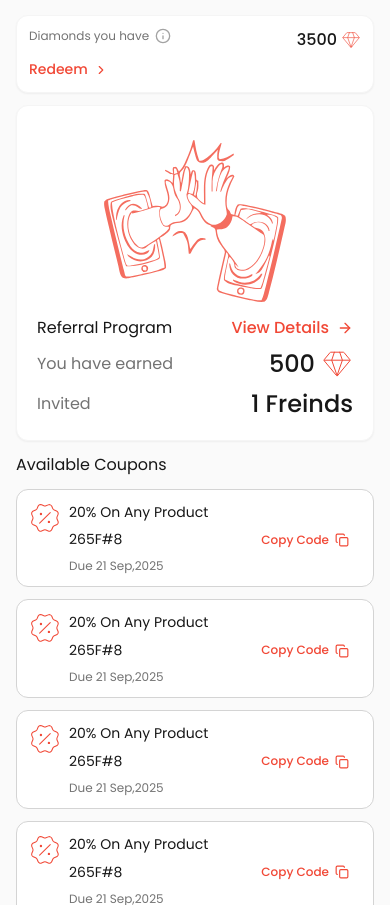
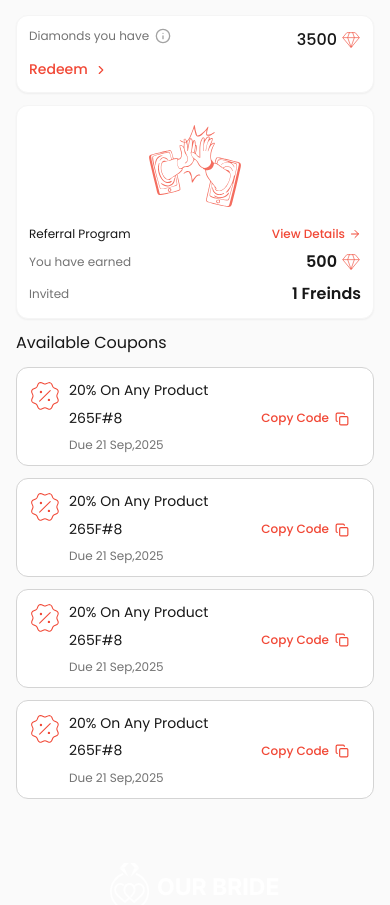
Before and after one commit to engahmedragab/OurBrideWeb, a Next.js app: page /dashboard/gift-center/offers in a window 390 px wide. Shown: the part 1592-2497 px from the top of the page. Built offline with nearby package versions, Linux system fonts and the light colour scheme.

Commit message:
style(gift-center): update ReferralProgramCard layout and typography for improved responsiveness

```diff
--- a/src/components/gift-center/ReferralProgramCard.tsx
+++ b/src/components/gift-center/ReferralProgramCard.tsx
@@ -27,7 +27,7 @@ export const ReferralProgramCard = ({
   description,
 }: ReferralProgramCardProps) => {
   return (
-    <div className="bg-white rounded-xl p-5 border border-gray-100 shadow-sm flex flex-col gap-5.5 items-center">
+    <div className="bg-white rounded-xl p-3 sm:p-4 border border-gray-100 shadow-sm flex flex-col gap-3 sm:gap-4">
       {/* Illustration */}
       <div className="flex justify-center">
         <img
@@ -37,68 +37,62 @@ export const ReferralProgramCard = ({
               : referralWelcomeSvg.src
           }
           alt="Referral Program"
-          className="w-46 h-46 object-contain"
+          className="w-24 h-24 sm:w-32 sm:h-32 object-contain"
         />
       </div>
 
       {/* Content */}
-      <div className="flex flex-col gap-2 items-start w-full">
+      <div className="flex flex-col gap-2 w-full">
         {/* Header with Title and View Details */}
         <div className="flex items-center justify-between w-full">
-          <h3 className="text-16 font-normal text-gray-900 text-center whitespace-nowrap">
+          <h3 className="text-12 sm:text-14 font-normal text-gray-900">
             {title}
           </h3>
           {onViewDetails ? (
             <button
               onClick={onViewDetails}
-              className="flex gap-2 items-center justify-center rounded-lg shrink-0 hover:opacity-80 transition-opacity"
+              className="flex gap-1 items-center shrink-0 hover:opacity-80 transition-opacity"
             >
-              <p className="text-16 font-medium text-brand-500">View Details</p>
-              <ArrowRight className="h-4 w-4 text-brand-500" />
+              <p className="text-12 sm:text-14 font-medium text-brand-500">View Details</p>
+              <ArrowRight className="h-3 w-3 sm:h-4 sm:w-4 text-brand-500" />
             </button>
           ) : (
             <a
               href="#"
-              className="text-16 font-medium text-brand-500 flex gap-2 items-center hover:opacity-80 transition-opacity"
+              className="text-12 sm:text-14 font-medium text-brand-500 flex gap-1 items-center hover:opacity-80 transition-opacity"
             >
-              View Details <ArrowRight className="h-4 w-4" />
+              View Details <ArrowRight className="h-3 w-3 sm:h-4 sm:w-4" />
             </a>
           )}
         </div>
 
         {/* You have earned */}
-        <div className="flex gap-2 items-center w-full">
-          <div className="flex flex-1 items-center min-w-0">
-            <p className="text-16 font-normal text-gray-500 text-center whitespace-nowrap">
+        <div className="flex items-center justify-between w-full">
+          <p className="text-12 sm:text-14 font-normal text-gray-500">
             You have earned
           </p>
-          </div>
-          <div className="flex gap-1.5 items-center shrink-0">
-            <p className="text-24 font-medium text-gray-900 leading-8">
+          <div className="flex gap-1 items-center shrink-0">
+            <p className="text-16 sm:text-18 font-semibold text-gray-900">
               {earnedPointsOrDiamonds}
             </p>
             <img
               src={typeof diamondSvg === 'string' ? diamondSvg : diamondSvg.src}
               alt="Diamond"
-              className="h-8 w-8 shrink-0"
+              className="h-5 w-5 sm:h-6 sm:w-6 shrink-0"
             />
           </div>
         </div>
 
         {/* Invited */}
-        <div className="flex gap-2 items-center w-full">
-          <div className="flex flex-1 items-center min-w-0">
-            <p className="text-16 font-normal text-gray-500 text-center whitespace-nowrap">
+        <div className="flex items-center justify-between w-full">
+          <p className="text-12 sm:text-14 font-normal text-gray-500">
             Invited
           </p>
-          </div>
-          <div className="flex items-center shrink-0">
-            <p className="text-24 font-medium text-gray-900 leading-8">
+          <p className="text-16 sm:text-18 font-semibold text-gray-900 shrink-0">
             {invitedFriendsCount} Freinds
           </p>
         </div>
       </div>
     </div>
-    </div>
   )
 }
```
Lines whose indentation alone changed are shown as unchanged.
